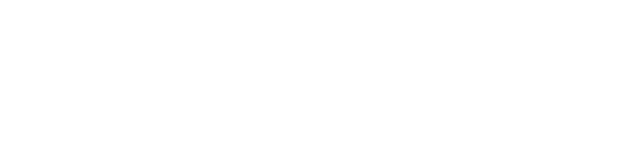
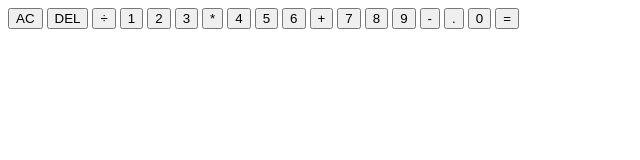
Before and after one commit to mafacoll/calculatorClass, a plain HTML site: page index.html in a window 1280 px wide. Shown: the whole page, without its empty margins (0-640 px from the left). Drawn offline with Linux system fonts and the light colour scheme.

Commit message:
html buttoms

```diff
--- a/index.html
+++ b/index.html
@@ -9,6 +9,24 @@
 
 </head>
 <body>
+    <button data-all-clear class="span-two">AC</button>
+    <button data-delete>DEL</button>
+    <button data-operation>÷</button>
+    <button data-number>1</button>
+    <button data-number>2</button>
+    <button data-number>3</button>
+    <button data-operation>*</button>
+    <button data-number>4</button>
+    <button data-number>5</button>
+    <button data-number>6</button>
+    <button data-operation>+</button>
+    <button data-number>7</button>
+    <button data-number>8</button>
+    <button data-number>9</button>
+    <button data-operation>-</button>
+    <button data-number>.</button>
+    <button data-number>0</button>
+    <button data-equals class="span-two">=</button>
 
 
     <script src="app.js"></script>
```
